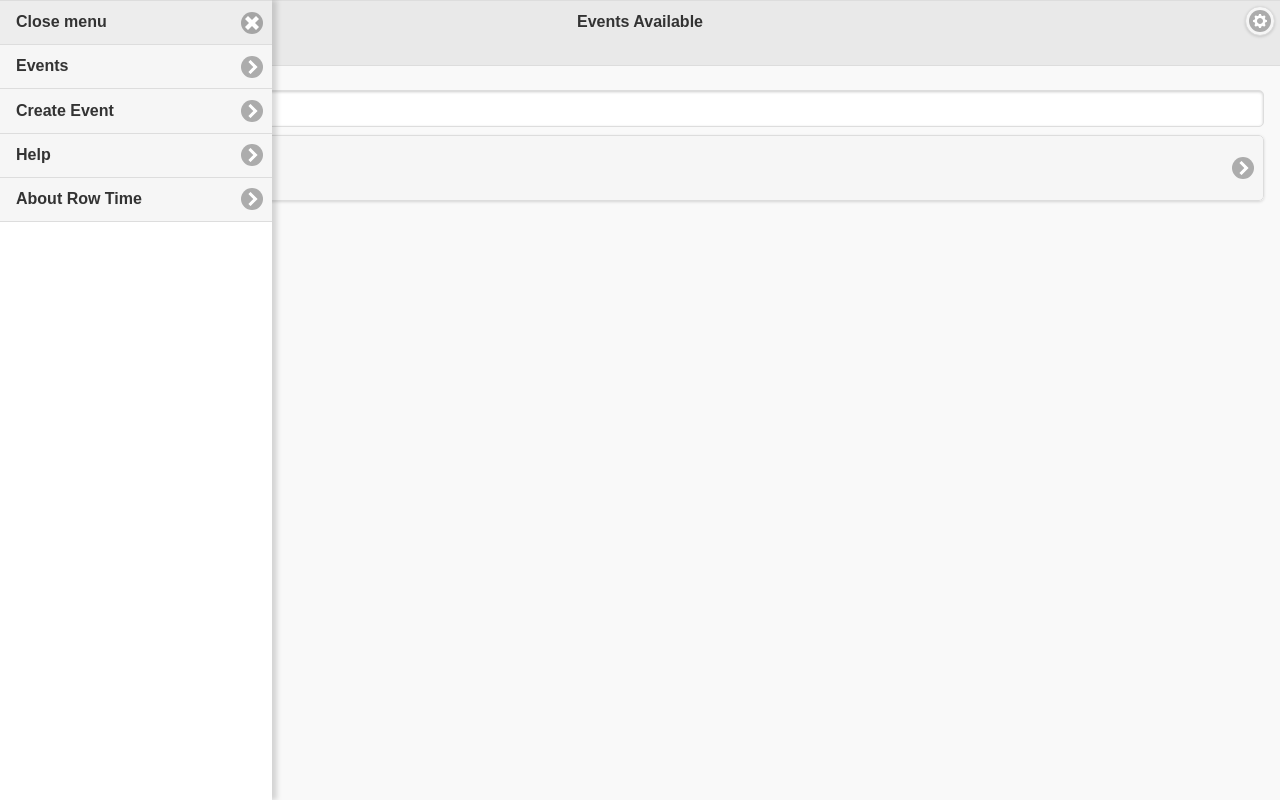
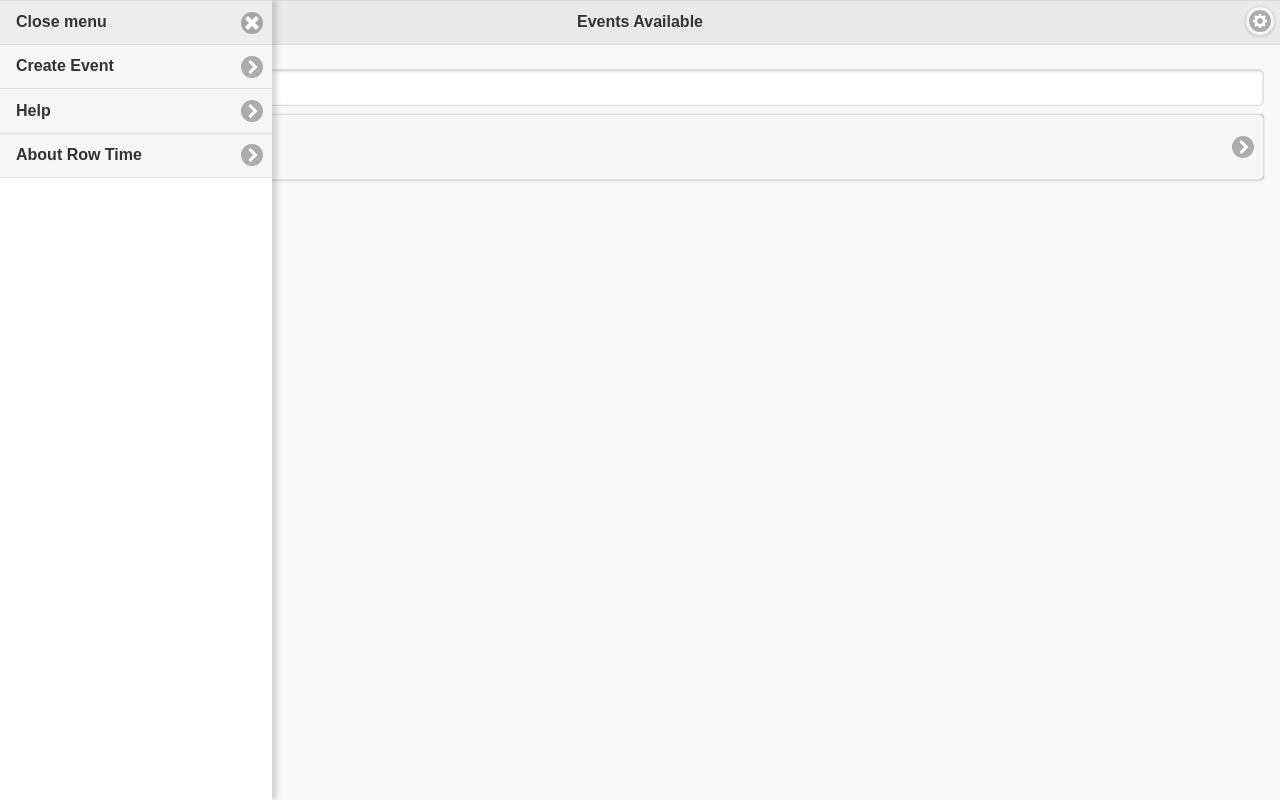
Before and after one commit to ventisep/RowTime, a Python web app: template templates/rcn_main.html in a window 1280 px wide, after a click on "Menu". Run offline with Jinja, Linux system fonts and the light colour scheme; the template is opened without the code that fills it: most values are stand-ins (such as "Sample title", 1, 10 or a date in 2020); some libraries are stand-ins or nearby versions.

```diff
--- a/js/rcn_detail_script.js
+++ b/js/rcn_detail_script.js
@@ -16,29 +16,75 @@ var gae_connected_flag = false;
 $( document ).one( "pagecreate", "#crewtimes", function() {
 
     // call the initialisation function for the Google App Engine APIs but only on first visit
-    init();
+    var status=init();
+	$(".connection-status").text(status);
 
     });
 
 $( document ).on( "pagecreate", "#crewtimes", function() {
 
 	get_crew_times();  //initialise the crew_times array and set connection status
-	if (gae_connected_flag == true) {
-		$(".connection-status").text("Connected to Rowing Times");
-		}
 
     });
 
 $( document ).on( "pagehide", "#crewtimes", function() {
 
-    // stop the function calls
+    // stop the function calls and reset last_timestamp
     autoUpdate = false;
-    //clear down all the global variables used
+    //clear down all the other global variables used
     crew_times = [];
-	last_timestamp = new Date(800000);
 	refresh = [];
 
     });
+
+// this bit of code taken from ksloan/jquery-mobile-swipe-list excellent project
+
+$(function() {
+
+    function disable_scroll() {
+        $(document).on('vmousemove', prevent_default);
+    }
+    function enable_scroll() {
+        $(document).unbind('vmousemove', prevent_default)
+    }
+
+    $(document).on('swipe', '.swipe-delete li > a', function(e) {
+            console.log(e)
+            var change = e.swipestop.coords[0] - e.swipestart.coords[0]; // anchor point
+ 			var left = parseInt(e.target.style.left);
+ 			if (!left) {left = 0};
+ 			var new_left;
+ 			change = (change < 0) ? -100 : 100;
+ 			change = change+left;
+            if (change < -20) {
+                new_left = '-100px';
+             	$(e.target).addClass('open');
+            } else if (change > 20) {
+            	$(e.target).addClass('open');
+                new_left = '100px';
+            } else {
+            	$(e.target).removeClass('open');
+                new_left = '0px'
+            }
+            // e.currentTarget.style.left = new_left
+            $(e.target).animate({left: new_left}, 200);
+            //e.preventDefault();
+            //e.stopPropagation();
+        })
+    $('li .delete-btn').on('vclick', function(e) {
+        e.preventDefault()
+        $(this).parents('li').slideUp('fast', function() {
+            $(this).remove()
+        })
+    })
+    $('li .edit-btn').on('vclick', function(e) {
+        e.preventDefault()
+        $(this).parents('li').children('a').html('edited')
+    })
+});
+
+//ksloan/jquery-mobile-swipe-list end
+
 Number.prototype.pad = function(size) {
       var s = String(this);
       while (s.length < (size || 2)) {s = "0" + s;}
@@ -64,16 +110,16 @@ function get_crew_times() {
     try {
 		gapi.client.load('observedtimes', 'v1', function() {api_loading_init();
 	 	}, ROWTIME_API);
+	 	return("succesfully connected")
     }
     catch(err) {
-    	alert("error connecting to internet: To try again reload the page");
+    	return("error connecting...!");
     }
   }
 
   function api_loading_init() {
   	//this function is called when the API is initialised, put anything here we need to do at the start, for example get an initial read of the obeserved times if we need it//
 	console.log("ROWTIME_API loaded and init function called");
-	$(".connection-status").text("Connected to Rowing Times");
 	gae_connected_flag=true;
   }
 
@@ -97,6 +143,8 @@ function get_crew_times() {
       });
    	  if (autoUpdate == true) {
    	  	var mytime=setTimeout('get_times()',REFRESH_TIME2);
+   	  } else {
+   	  	last_timestamp = new Date(800000); //reset lst timestamp so next request gets all times
    	  }
    }
 
--- a/templates/createevent.html
+++ b/templates/createevent.html
@@ -1,11 +1,11 @@
 <div data-role="page" id="createevent">
 	<div data-role="header">
-    	<h1 id="username">Create an Event - Upload File</h1><br>
+    	<h1 id="username">Upload Event Entries</h1>
     	<a href="#" data-rel="back" data-icon="back" data-iconpos="notext">login</a>
   	</div>
 
   	<div data-role="main" class="ui-content jqm-content">
-     	<form action="{{upload_url}}" method="POST" enctype="multipart/form-data">
+     	<form data-ajax="false" action="{{upload_url}}" method="POST" enctype="multipart/form-data">
         Upload File:
         	<input type="file" name="file"> <br>
         	<input type="submit" name="submit" value="Submit">
--- a/templates/rcn_detail.html
+++ b/templates/rcn_detail.html
@@ -10,8 +10,8 @@
 							"last_timestamp":last_timestamp.toISOString()};
  </script>
 	<div data-role="header">
-    	<h1 id="username">Hi {{user.name}}</h1><br>
-    	<a href="#" data-rel="back" data-icon="back" data-iconpos="notext">login</a>
+    	<h1 id="username">Hi {{user.name}}</h1>
+    	<a href="#" data-rel="back" data-icon="back" data-iconpos="notext">back</a>
     	<span class="connection-status">Connecting...</span>
   	</div>
 
@@ -25,7 +25,7 @@
 		<li>
 			<div class="ui-corner-all">
 				<div class="ui-bar ui-bar-a">
-					<h3><img class="Iphone_oars" src="/images/blade-icons/{{crew.pic_file}}"> {{crew.crew_number}} - {{crew.crew_name}}</h2></h3>
+					<img class="Iphone_oars" src="/images/blade-icons/{{crew.pic_file}}"> <h2>{{crew.crew_number}} - {{crew.crew_name}}</h2>
 				</div>
 				<div class="ui-body ui-body-a">
 					<div class="ui-corner-all" id="start_{{crew.crew_number}}" type="datetime">start:</div>
--- a/templates/rcn_main.html
+++ b/templates/rcn_main.html
@@ -6,25 +6,60 @@
   <meta name="viewport" content="width=device-width, initial-scale=1, user-scalable=no">
   <link rel="stylesheet" href="jquery/jquery.mobile-1.4.5.min.css"/>
   <script src="jquery/jquery-1.11.3.min.js"></script>
-  <script src="jquery/jquery.mobile-1.4.5.min.js"></script>
+  <script src="jquery/jquery.mobile-1.4.5.js"></script>
   <script src="https://apis.google.com/js/client.js?onload=init"></script>
   <script type="text/javascript" src="js/rcn_detail_script.js"></script>
   <meta name="apple-mobile-web-app-capable" content="yes">
   <meta name="apple-mobile-web-app-status-bar-style" content="black-translucent">
 </head>
+    <style>
+    .behind {
+        width: 100%;
+        height: 100%;
+        position: absolute;
+        top: 0;
+        right: 0;
+    }
+    .behind a.ui-btn {
+        width: 68px;
+        height: 62px;
+        margin: 0px;
+        float: right;
+        border: none;
+    }
+    .behind a.delete-btn, .behind a.delete-btn:active, .behind a.delete-btn:visited, .behind a.delete-btn:focus, .behind a.delete-btn:hover {
+        color: white;
+        background-color: red;
+        text-shadow: none;
+    }
+    .behind a.ui-btn.pull-left {
+        float: left;
+    }
+    .behind a.edit-btn, .behind a.edit-btn:active, .behind a.edit-btn:visited, .behind a.edit-btn:focus, .behind a.edit-btn:hover {
+        color: white;
+        background-color: orange;
+        text-shadow: none;
+    }
+    </style>
 
 <body>
 <div data-role="page" class="ui-responsive-panel" id="events">
 	<div data-role="header">
-    	<h1 id="username">Events Available</h1><br>
+    	<h1 id="username">Events Available</h1>
     	<a href="#nav-panel" data-icon="bars" data-iconpos="notext">Menu</a>
         <a href="#settings" data-icon="gear" data-iconpos="notext">Settings</a>
   	</div> <!-- /Header -->
 
 	<div data-role="main" id="eventList" class="ui-content jqm-content jqm-fullwidth">
-		<ul data-role="listview" class="ui-content jqm-content jqm-fullwidth" data-inset="true" data-filter="true">
+		<ul data-role="listview" class="swipe-delete ui-content jqm-content jqm-fullwidth" data-inset="true" data-filter="true">
 	{% for event in events %}
-			<li><a href="/loadcrews?event_key={{event.key.urlsafe()}}">{{event.event_name}} <br>on {{event.event_date}}</a></li>
+			<li>
+          <div class="behind">
+              <a href="#" class="ui-btn delete-btn">Delete</a>
+              <a href="#" class="ui-btn edit-btn pull-left">Edit</a>
+          </div>
+          <a href="/loadcrews?event_key={{event.key.urlsafe()}}">{{event.event_name}} <br>on {{event.event_date}}</a>
+      </li>
 	{% endfor %}
 		</ul>
 	</div> <!-- /Content -->
@@ -33,7 +68,6 @@
 
     <ul data-role="listview">
             <li data-icon="delete"><a href="#" data-rel="close">Close menu</a></li>
-            	<li><a href="/events"> Events</a></li>
                 <li><a href="/uploadevents">Create Event</a></li>
                 <li><a href="#help">Help</a></li>
                 <li><a href="#about">About Row Time</a></li>
@@ -43,12 +77,12 @@
 
   <div data-role="panel" data-position="right" data-display="reveal" data-theme="a" id="settings">
 
-        <form data-ajax="false" method="post" action="/settings">
+        <form method="post" action="/settings">
 
           <h2>Settings for {{user.name}}</h2>
 
 			<label for="flip">Auto update:</label>
-			<select name="flip" id="update-flip" data-role="slider">
+			<select name="flip" id="update-times" data-role="slider">
 			    <option value="off">Off</option>
 			    <option value="on">On</option>
 			</select>
@@ -62,6 +96,37 @@
 
   </div><!-- /panel -->
 </div><!-- /page -->
+
+<div data-role="page" id="help">
+
+    <div data-role="header">
+        <h1>Help Page</h1>
+        <a href="#" data-rel="back" data-icon="back" data-iconpos="notext">back</a>
+    </div><!-- /header -->
+
+    <div role="main" class="ui-content jqm-content">
+
+        <p>This is where the help text goes</p>
+
+
+    </div><!-- /content -->
+</div><!-- /page -->
+
+<div data-role="page" id="about">
+
+    <div data-role="header">
+        <h1>About Page</h1>
+        <a href="#" data-rel="back" data-icon="back" data-iconpos="notext">back</a>
+    </div><!-- /header -->
+
+    <div role="main" class="ui-content jqm-content">
+
+        <p>This is where the about information goes.  eg: who wrote it, who coded it, who took pictures etc..  What version it is</p>
+
+
+    </div><!-- /content -->
+</div><!-- /page -->
+
 <footer>
 </footer>
 </body>
```
Also changed, not shown: main.py (+29 -17 lines), 1 other file.
